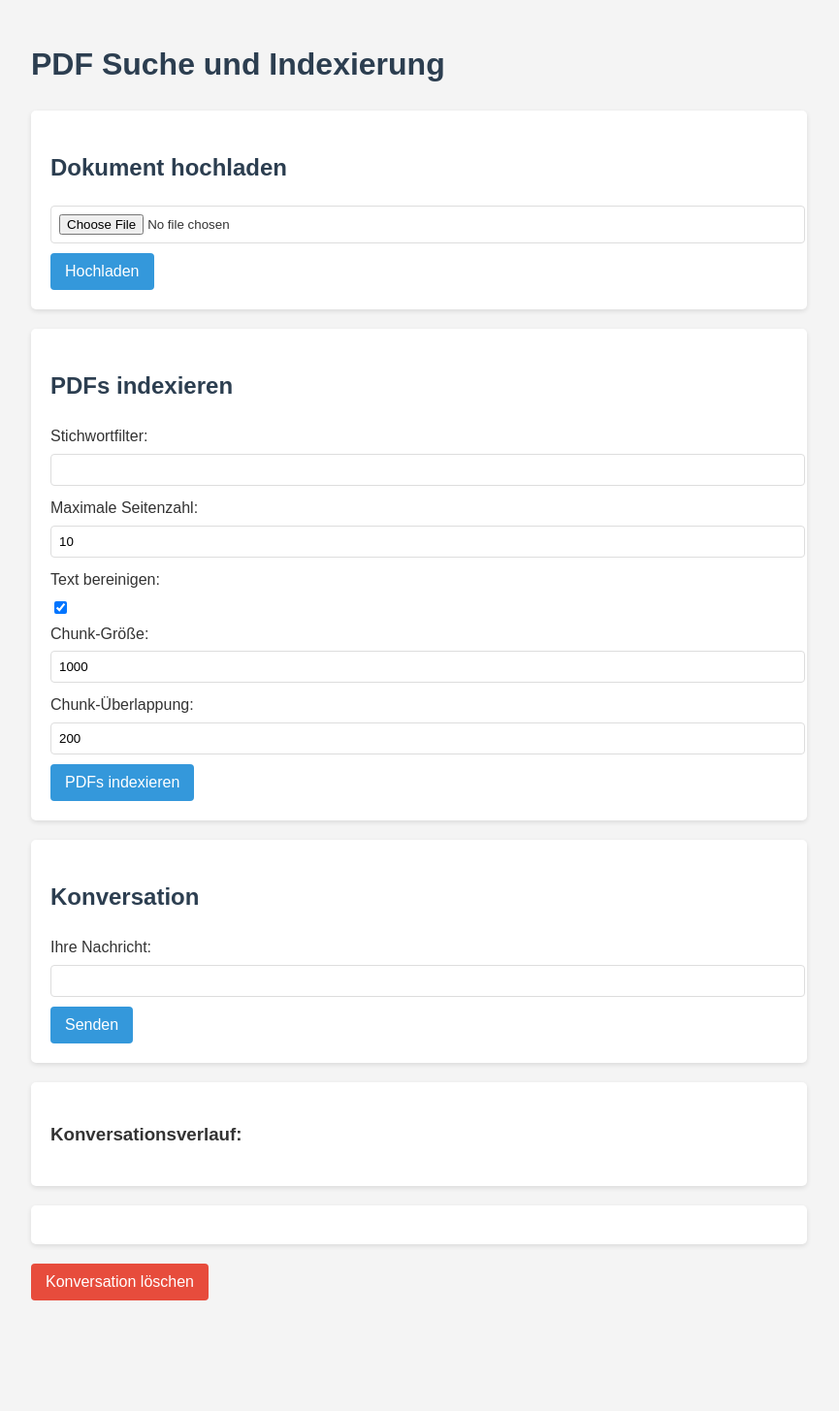
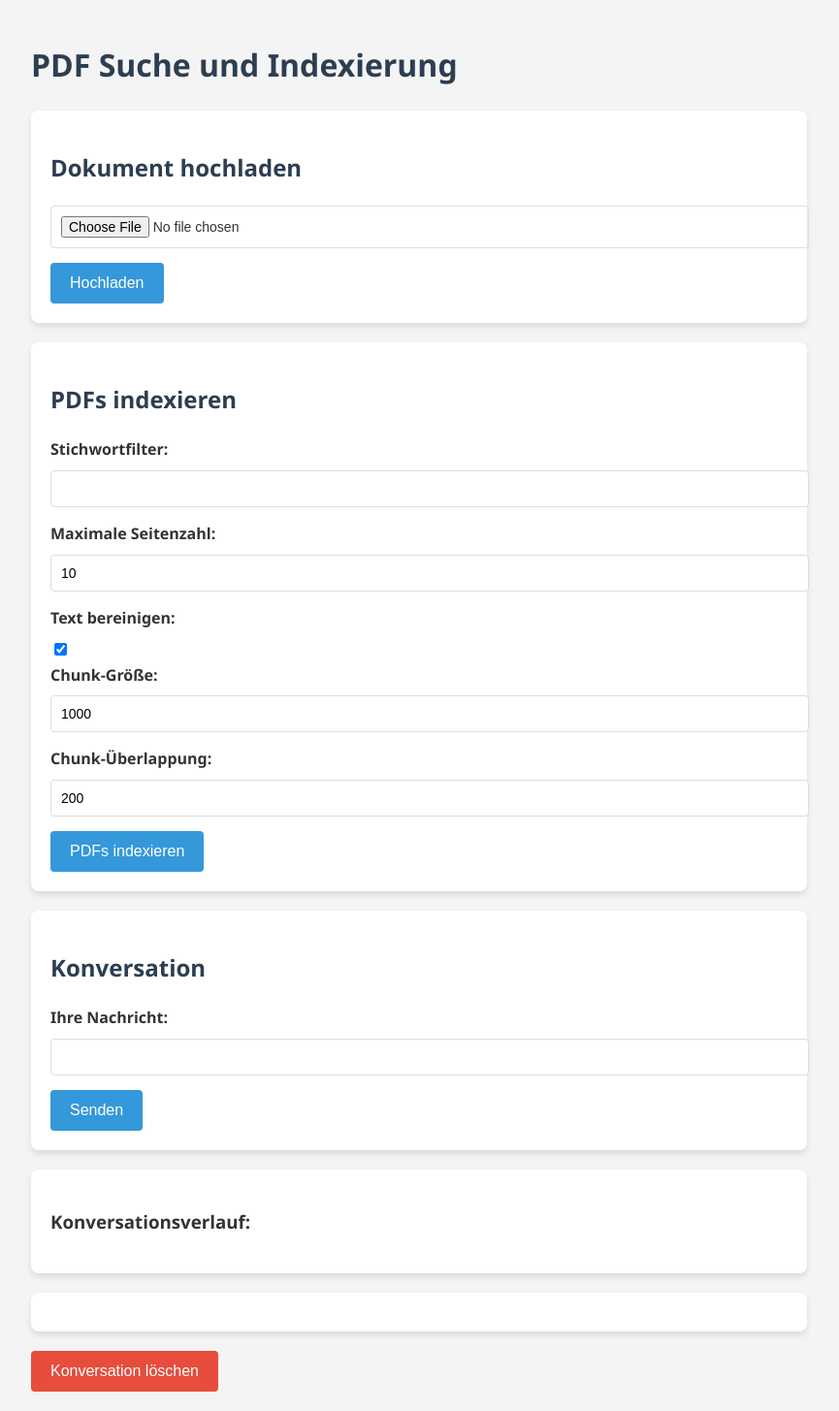
Before and after one commit to PierrunoYT/PDF-Chat-AI, a Flask app: page / in a window 1280 px wide. Shown: the whole page at 97% size, without its empty margins (208-1073 px from the left). Before the commit the page ends 1341 px from the top, so only its background shows below. Run offline with Flask 3, Linux system fonts and the light colour scheme.

Commit message:
feat: Enhance CSS styles in index.html

```diff
--- a/templates/index.html
+++ b/templates/index.html
@@ -7,7 +7,7 @@
     <script src="https://code.jquery.com/jquery-3.6.0.min.js"></script>
     <style>
         body {
-            font-family: Arial, sans-serif;
+            font-family: 'Segoe UI', Tahoma, Geneva, Verdana, sans-serif;
             line-height: 1.6;
             color: #333;
             max-width: 800px;
@@ -21,34 +21,41 @@
         form {
             background-color: #fff;
             padding: 20px;
-            border-radius: 5px;
-            box-shadow: 0 2px 5px rgba(0,0,0,0.1);
+            border-radius: 8px;
+            box-shadow: 0 4px 6px rgba(0,0,0,0.1);
             margin-bottom: 20px;
+            transition: box-shadow 0.3s ease;
+        }
+        form:hover {
+            box-shadow: 0 6px 8px rgba(0,0,0,0.15);
         }
         label {
             display: block;
-            margin-bottom: 5px;
+            margin-bottom: 8px;
+            font-weight: bold;
         }
         input[type="text"],
         input[type="number"],
         input[type="file"] {
             width: 100%;
-            padding: 8px;
-            margin-bottom: 10px;
+            padding: 10px;
+            margin-bottom: 15px;
             border: 1px solid #ddd;
             border-radius: 4px;
+            font-size: 14px;
         }
         input[type="checkbox"] {
-            margin-right: 5px;
+            margin-right: 8px;
         }
         button {
             background-color: #3498db;
             color: #fff;
-            padding: 10px 15px;
+            padding: 12px 20px;
             border: none;
             border-radius: 4px;
             cursor: pointer;
             font-size: 16px;
+            transition: background-color 0.3s ease;
         }
         button:hover {
             background-color: #2980b9;
@@ -56,8 +63,8 @@
         #conversationHistory, #result {
             background-color: #fff;
             padding: 20px;
-            border-radius: 5px;
-            box-shadow: 0 2px 5px rgba(0,0,0,0.1);
+            border-radius: 8px;
+            box-shadow: 0 4px 6px rgba(0,0,0,0.1);
             margin-top: 20px;
         }
         #clearConversation {
```
